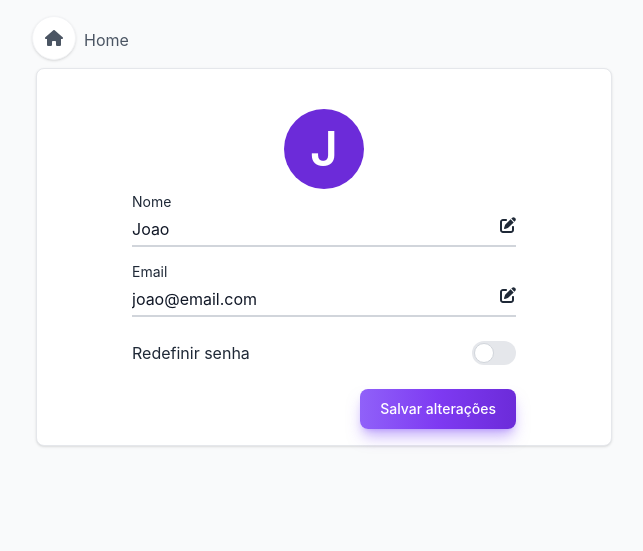
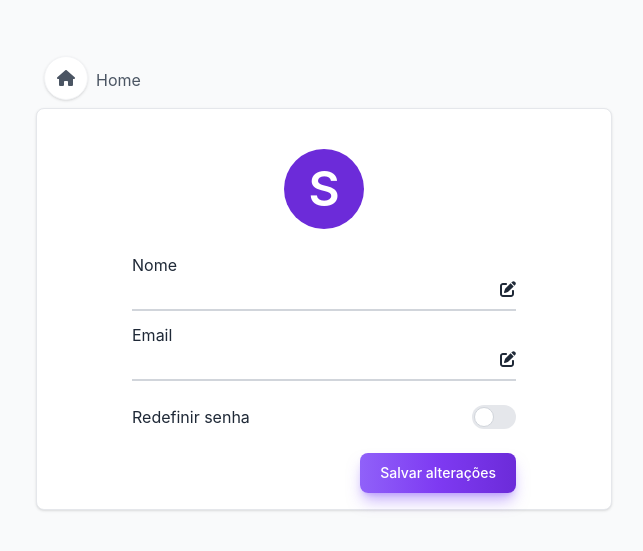
Before and after one commit to joao-rod/checkin-mvc, a Flask app: template App/templates/preferences.html in a window 1280 px wide. Shown: the top 551 px of the page, without its empty margins (328-971 px from the left). Run offline with Flask 3, Linux system fonts and the light colour scheme; the template is opened without the code that fills it: values that come from a table or form of the project are taken from there, others are empty; tables that the repository leaves empty hold one stand-in row (values such as "Sample post"); one stand-in notice (Sample message) is shown; some libraries are stand-ins or nearby versions.

Commit message:
feat: add user edit option and layout adjusts

```diff
--- a/App/forms.py
+++ b/App/forms.py
@@ -24,3 +24,11 @@
     agree_terms = BooleanField(
         'Aceito as condições de uso e política de privacidade.',
         validators=[DataRequired()])
+
+
+class EditUserForm(FlaskForm):
+    """ Formulário de edição de usuario """
+    name = StringField('Nome', validators=[DataRequired()])
+    username = StringField('Email', validators=[
+                           DataRequired(),
+                           Email("Preencha com um email válido")])
--- a/App/templates/home.html
+++ b/App/templates/home.html
@@ -34,7 +34,7 @@
                     <div>
                         <ul class="flex" aria-labelledby="user-menu-button">
                             <li class="items-center">
-                                <a href="#"
+                                <a href="{{ url_for('preferences') }}"
                                     class="px-4 text-sm text-gray-700 hover:bg-gray-100 dark:hover:bg-gray-600 dark:text-gray-200 dark:hover:text-white">
                                     <i class="fa-solid fa-gear"></i> Preferências
                                 </a>
--- a/App/templates/preferences.html
+++ b/App/templates/preferences.html
@@ -8,7 +8,20 @@
 
 {% block body %}
     <div class="flex flex-col items-center space-x-6 mt-4">
-        <div class="w-full max-w-xl px-2 pb-2">
+        {% with messages = get_flashed_messages(with_categories=true) %}
+            {% if messages %}
+                {% for category, message in messages %}
+                    {% if category == 'success' %}
+                        <div id="alert-success" class="alert-error text-white bg-gradient-to-r from-green-400 via-green-500 to-green-600 hover:bg-gradient-to-br focus:ring-4 focus:outline-none focus:ring-red-300 dark:focus:ring-red-800 font-medium rounded-lg text-sm px-5 py-2.5 text-center mr-2 mb-2">
+                            {{ message }}
+                            <i class="fa-solid fa-circle-exclamation"></i>
+                        </div>
+                    {% endif %}
+                {% endfor %}
+            {% endif %}
+        {% endwith %}
+
+        <div class="w-full max-w-xl px-2 pb-2 mt-10">
             <a href="{{ url_for('home') }}" class="flex items-baseline space-x-2 text-gray-600">
                 <div class="flex justify-center items-center w-11 h-11 bg-white border border-gray-100 shadow rounded-full focus:ring-4 focus:ring-gray-300 dark:focus:ring-gray-600">
                     <i class="fa-solid fa-house"></i>
@@ -21,17 +34,16 @@
         <div class="text-gray-800 w-full max-w-xl bg-white border border-gray-200 rounded-lg shadow pt-10 dark:bg-gray-800 dark:border-gray-700">
             <div class="flex flex-col items-center pb-2">
                 <div class="flex flex-col justify-center items-center text-5xl font-semibold w-20 h-20 text-white bg-purple-700 rounded-full md:mr-0 focus:ring-4 focus:ring-gray-300 dark:focus:ring-gray-600">
-                    {# <h3 class="uppercase">{{ current_user.name|first }}</h3> #}
-                    <h3 class="uppercase"> J </h3>
+                    <h3 class="uppercase"> {{ user.name[0] }} </h3>
                 </div>
 
-                <form method="post" action="{{ url_for('preferences') }}" class="w-full max-w-sm space-y-6">
+                <form method="POST" action="{{ url_for('preferences') }}" class="w-full max-w-sm space-y-6">
+                    {{ form.csrf_token }}
                     <div class="w-full max-w-sm space-y-3">
                         <div>
-                            <label for="name" class="text-sm">Nome</label>
+                            {{ form.name.label(class="block") }}
                             <div class="flex items-baseline relative">
-                                {# <input type="text" class="block w-full px-0 py-1 text-md text-gray-900 bg-transparent border-0 border-b-2 border-gray-300 appearance-none dark:text-white dark:border-gray-600 dark:focus:border-blue-500 focus:outline-none focus:ring-0 focus:border-blue-600 peer" name="name" value="{{ current_user.name }}" disabled> #}
-                                <input id="registration_form_name" type="text" class="block w-full px-0 py-1 text-md text-gray-900 bg-transparent border-0 border-b-2 border-gray-300 appearance-none dark:text-white dark:border-gray-600 dark:focus:border-blue-500 focus:outline-none focus:ring-0 focus:border-blue-600 peer" name="name" value="Joao" disabled>
+                                {{ form.name(id="registration_form_name", class="block w-full px-0 py-1 text-md text-gray-900 bg-transparent border-0 border-b-2 border-gray-300 appearance-none dark:text-white dark:border-gray-600 dark:focus:border-blue-500 focus:outline-none focus:ring-0 focus:border-blue-600 peer") }}
 
                                 <button type="button" id="name-edit" class="absolute right-0">
                                     <i class="fa-solid fa-pen-to-square"></i>
@@ -40,10 +52,9 @@
                         </div>
 
                         <div>
-                            <label for="email" class="text-sm">Email</label>
+                            {{ form.username.label(class="block") }}
                             <div class="flex items-baseline relative">
-                                {# <input type="email" class="block w-full px-0 py-1 text-md text-gray-900 bg-transparent border-0 border-b-2 border-gray-300 appearance-none dark:text-white dark:border-gray-600 dark:focus:border-blue-500 focus:outline-none focus:ring-0 focus:border-blue-600 peer" name="email" value="{{ current_user.email }}" disabled> #}
-                                <input id="registration_form_email" type="email" class="block w-full px-0 py-1 text-md text-gray-900 bg-transparent border-0 border-b-2 border-gray-300 appearance-none dark:text-white dark:border-gray-600 dark:focus:border-blue-500 focus:outline-none focus:ring-0 focus:border-blue-600 peer" name="email" value="joao@email.com" disabled>
+                                {{ form.username(id="registration_form_email", class="block w-full px-0 py-1 text-md text-gray-900 bg-transparent border-0 border-b-2 border-gray-300 appearance-none dark:text-white dark:border-gray-600 dark:focus:border-blue-500 focus:outline-none focus:ring-0 focus:border-blue-600 peer") }}
 
                                 <button type="button" id="email-edit" class="absolute right-0">
                                     <i class="fa-solid fa-pen-to-square"></i>
@@ -79,7 +90,7 @@
                     </div>
 
                     <div class="flex justify-end">
-                        <button type="submit" class="text-white bg-gradient-to-r from-purple-500 via-purple-600 to-purple-700 focus:ring-4 focus:outline-none focus:ring-purple-300 dark:focus:ring-purple-800 shadow-lg shadow-purple-500/50 dark:shadow-lg dark:shadow-purple-800/80 font-medium rounded-lg text-sm px-5 py-2.5 text-center mb-2" disabled>
+                        <button type="submit" class="text-white bg-gradient-to-r from-purple-500 via-purple-600 to-purple-700 focus:ring-4 focus:outline-none focus:ring-purple-300 dark:focus:ring-purple-800 shadow-lg shadow-purple-500/50 dark:shadow-lg dark:shadow-purple-800/80 font-medium rounded-lg text-sm px-5 py-2.5 text-center mb-2">
                             Salvar alterações
                         </button>
                     </div>
@@ -107,22 +118,8 @@
     </script>
 
     <script>
-        $(document).ready(function () {
-            $('#name-edit').click(function () {
-                $('#registration_form_name').removeAttr("disabled").focus();
-            });
-
-            $('#email-edit').click(function () {
-                $('#registration_form_email').removeAttr("disabled").focus();
-            });
-
-            $('#registration_form_name').focusout(function () {
-                $('#registration_form_name').attr("disabled", "disabled");
-            });
-
-            $('#registration_form_email').focusout(function () {
-                $('#registration_form_email').attr("disabled", "disabled");
-            });
+        $(document).ready(function() {
+            $('#alert-success').delay(3000).fadeOut();
         });
     </script>
 {% endblock %}
```
Also changed, not shown: App/ext/authentication.py (+7 -0 lines), App/model.py (+4 -4 lines), App/requirements-dev.txt (+11 -0 lines), App/view.py (+46 -7 lines).
